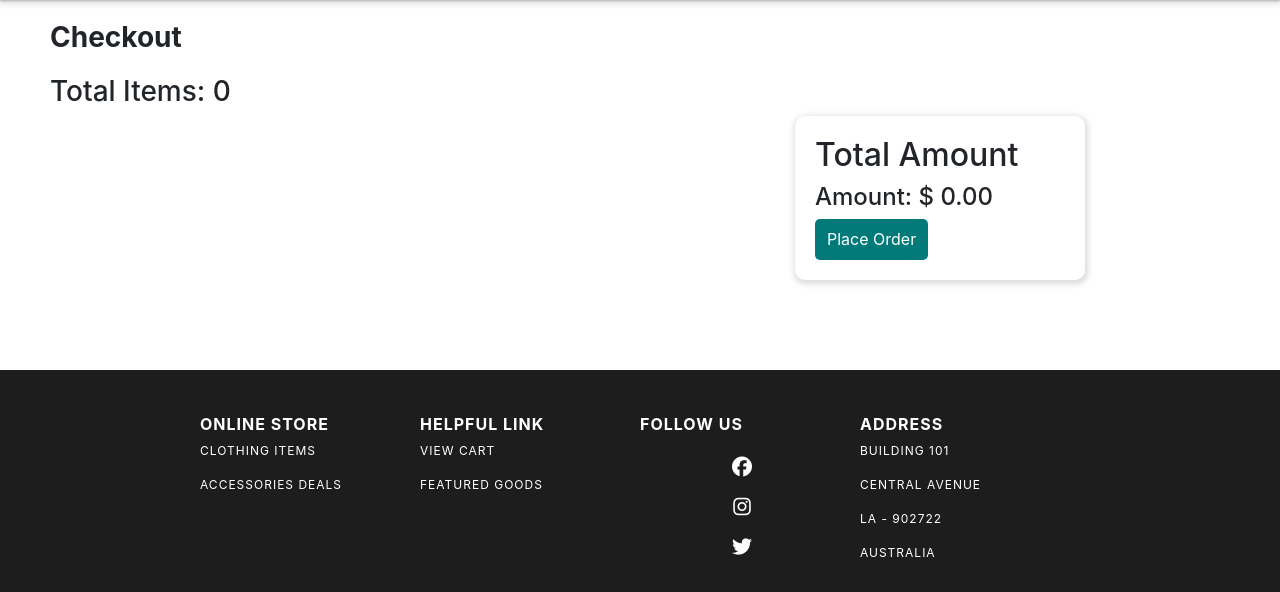
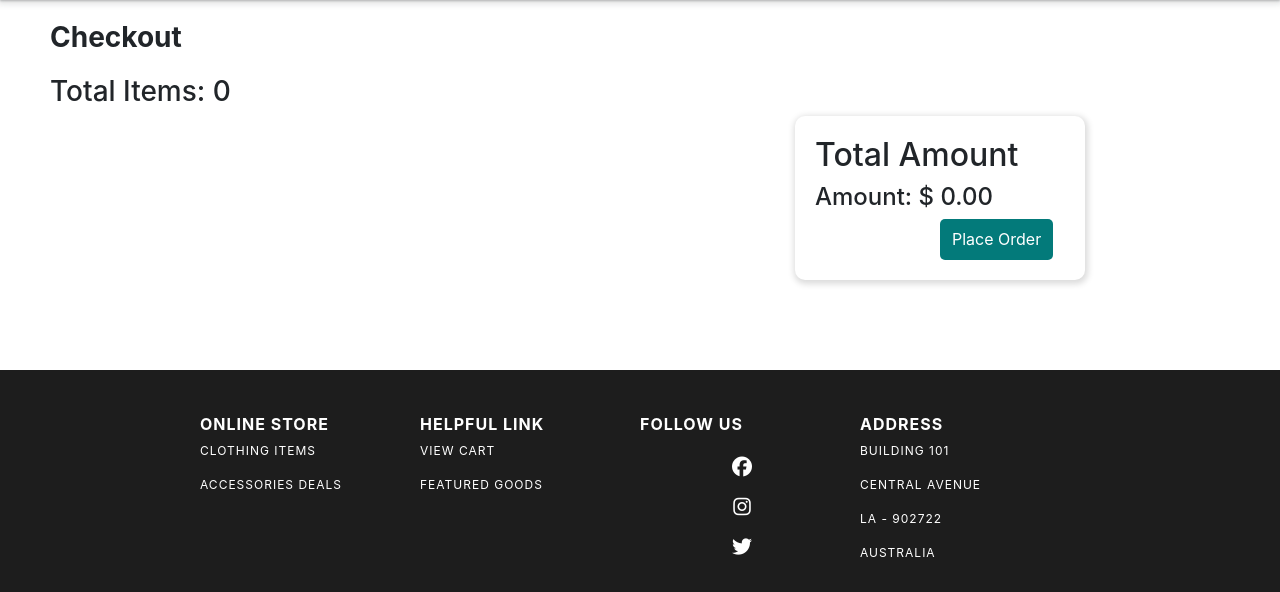
Before and after one commit to KennyWambua/Ecommerce-Site, a Flask app: page /cart in a window 1280 px wide. Shown: the part 99-691 px from the top of the page. Run offline with Flask 3, Linux system fonts and the light colour scheme; some libraries are stand-ins or nearby versions.

Commit message:
styled the cart page

```diff
--- a/mySite/static/css/cart.css
+++ b/mySite/static/css/cart.css
@@ -75,6 +75,7 @@ img
     border: none;
     border-radius: 5px;
     cursor: pointer;
+    margin-left: 50%;
 }
 button a
 {
```
